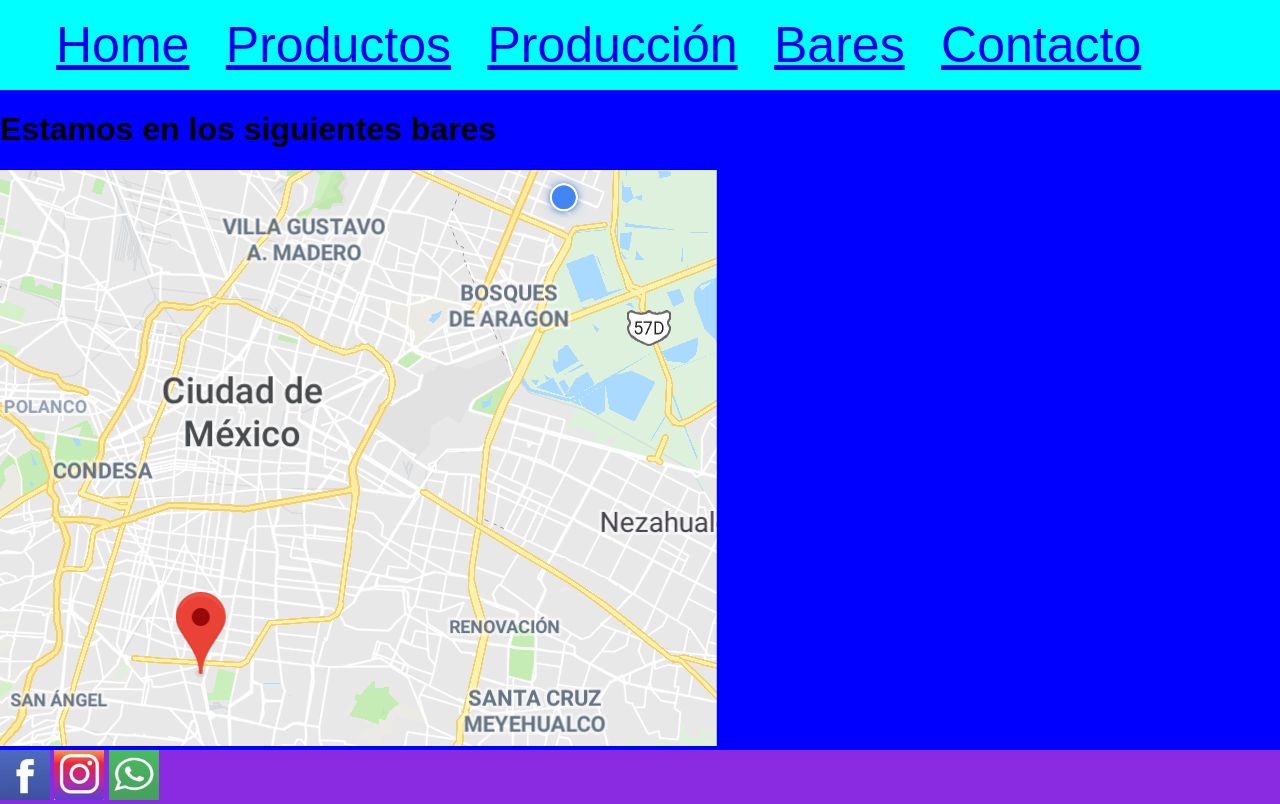
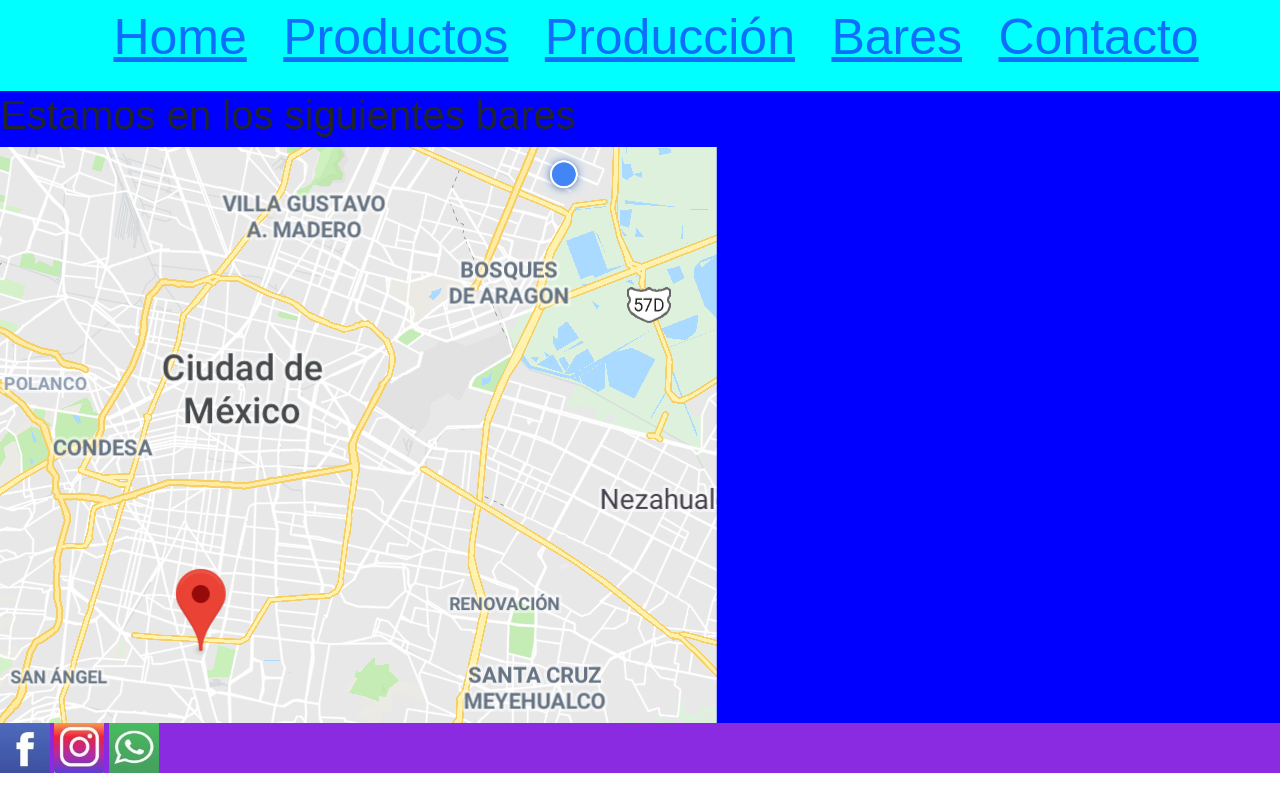
Before and after one commit to gonzalemos/Cerveza-Gonzalo-Lemos, a plain HTML site: page paginas/bares.html in a window 1280 px wide. Drawn offline with nearby package versions, Linux system fonts and the light colour scheme.

Commit message:
Se centralizó nav y se adapto tamaño texto en li cuando se achica pantalla

```diff
--- a/css/style.css
+++ b/css/style.css
@@ -8,6 +8,12 @@
     align-self: flex-end;
     font-size: 50px;
     padding: 1rem;
+}
+
+nav {
+    display: flex;
+    align-content: center;
+    justify-content: center;
 }
 
 .Tarjeta__imagenrubia {
@@ -70,12 +76,27 @@
     background-color: blueviolet;
 }
 
+@media screen and (min-width: 0px) and (max-width: 767px) {
+    .grid__container {
+        grid-template-areas:
+        "header"
+        "main"
+        "footer";
+    }
+    li {
+        font-size: 20px;
+    }
+}
+
 @media screen and (min-width: 768px) {
     .grid__container {
         grid-template-areas:
         "header"
         "main"
         "footer";
+    }
+    li {
+        font-size: 30px;
     }
 }
 
@@ -86,6 +107,10 @@
         "main"
         "footer";
     }
+    li {
+        font-size: 40px;
+        align-content: center;
+    }
 }
 
 @media screen and (min-width: 1200px) {
@@ -95,6 +120,10 @@
         "main"
         "footer";
     }
+    li {
+        font-size: 50px;
+        align-content: center;
+    }
 }
 
 @keyframes header__color {
--- a/paginas/bares.html
+++ b/paginas/bares.html
@@ -4,6 +4,7 @@
     <meta charset="UTF-8">
     <meta http-equiv="X-UA-Compatible" content="IE=edge">
     <meta name="viewport" content="width=device-width, initial-scale=1.0">
+    <link href="https://cdn.jsdelivr.net/npm/bootstrap@5.1.3/dist/css/bootstrap.min.css" rel="stylesheet" integrity="sha384-1BmE4kWBq78iYhFldvKuhfTAU6auU8tT94WrHftjDbrCEXSU1oBoqyl2QvZ6jIW3" crossorigin="anonymous">
     <title>Bares</title>
     <link rel="stylesheet" href="../css/style.css">
 </head>
```
Also changed, not shown: index.html (+1 -0 lines), paginas/contacto.html (+1 -0 lines), paginas/produccion.html (+1 -0 lines), paginas/productos.html (+1 -0 lines).
